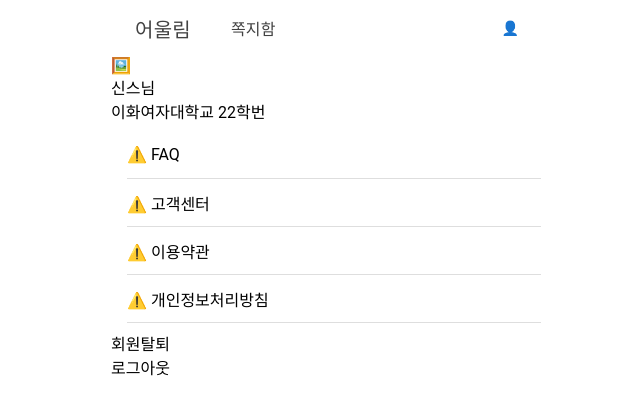
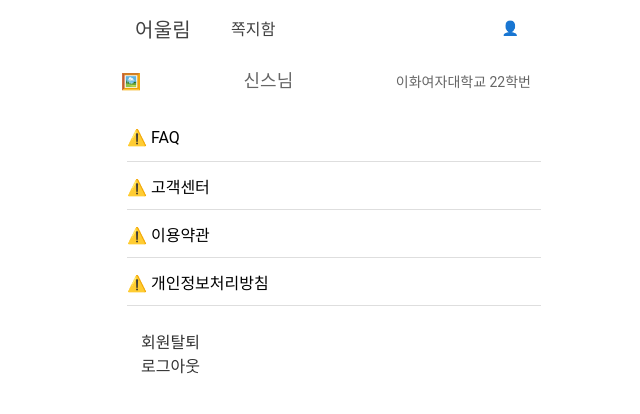
Before and after one commit to Playinc-React-NodeJS-etc/Eoullim, a React (Create React App) app: page /profile in a window 1280 px wide. Shown: the top 414 px of the page, without its empty margins (314-954 px from the left). Built offline with nearby package versions, Linux system fonts and the light colour scheme.

Commit message:
update commit

```diff
--- a/src/pages/Message/MessagePage.tsx
+++ b/src/pages/Message/MessagePage.tsx
@@ -30,11 +30,11 @@ const Home: React.FC = () => {
         <div className="main-container">
           <IonToolbar>
             <IonButtons slot="start">
-              <IonTitle className="small-title">어울림</IonTitle>
+              <IonTitle onClick={() => history.push('/home')} className="small-title">어울림</IonTitle>
             </IonButtons>
-            <IonTitle>쪽지함</IonTitle>
+            <IonTitle onClick={() => history.push('/message')}>쪽지함</IonTitle>
             <IonButtons slot="end">
-              <IonButton>👤</IonButton>
+              <IonButton onClick={() => history.push('/profile')}>👤</IonButton>
             </IonButtons>
           </IonToolbar>
           {samplePosts.map((post) => (
@@ -49,7 +49,7 @@ const Home: React.FC = () => {
                     보낸 시간: {post.createdAt}
                   </div>
                   <div>
-                    <button>⋮</button>
+                    <button onClick={() => history.push('/message-write')}>⋮</button>
                   </div>
                 </div>
               </IonCardContent>
--- a/src/pages/Profile/ProfilePage.css
+++ b/src/pages/Profile/ProfilePage.css
@@ -5,3 +5,42 @@
   margin: 0 auto;
   overflow-x: hidden;
 }
+
+.profile-header {
+  display: flex;
+  align-items: center;
+  justify-content: space-between;
+  padding: 10px;
+}
+
+.profile-icon {
+  flex-shrink: 0;
+}
+
+.profile-name {
+  flex-grow: 1;
+  text-align: center;
+  font-size: 18px;
+  color: #666;
+  margin-bottom: 4px;
+}
+
+.profile-school {
+  font-size: 14px;
+  color: #666;
+  text-align: center;
+}
+
+.action-button {
+  display: block;
+  width: 100%;
+  padding: 15px;
+  margin-bottom: 10px;
+  border: none;
+  background: none;
+  text-align: left;
+  font-size: 16px;
+  color: #333;
+  cursor: pointer;
+  text-decoration: none;
+}
--- a/src/pages/Profile/ProfilePage.tsx
+++ b/src/pages/Profile/ProfilePage.tsx
@@ -1,8 +1,11 @@
 import React from 'react';
 import { IonContent, IonHeader, IonPage, IonTitle, IonToolbar, IonButton, IonButtons, IonItem, IonLabel, IonList } from '@ionic/react';
 import './ProfilePage.css';
+import { useHistory } from 'react-router-dom';
 
 const ProfilePage: React.FC = () => {
+  const history = useHistory();
+
   return (
     <IonPage>
       <IonContent fullscreen>
@@ -14,20 +17,18 @@ const ProfilePage: React.FC = () => {
         <div className="main-container">
             <IonToolbar>
               <IonButtons slot="start">
-                <IonTitle>어울림</IonTitle>
+                <IonTitle onClick={() => history.push('/home')}>어울림</IonTitle>
               </IonButtons>
-              <IonTitle className="small-title">쪽지함</IonTitle>
+              <IonTitle className="small-title" onClick={() => history.push('/message')}>쪽지함</IonTitle>
               <IonButtons slot="end">
-                <IonButton>👤</IonButton>
+                <IonButton onClick={() => history.push('/profile')}>👤</IonButton>
               </IonButtons>
             </IonToolbar>
 
           <div className="profile-header">
             <div className="profile-icon">🖼️</div>
-            <div className="profile-info">
               <div className="profile-name">신스님</div>
               <div className="profile-school">이화여자대학교 22학번</div>
-            </div>
           </div>
           <IonList>
             <IonItem>
@@ -43,9 +44,9 @@ const ProfilePage: React.FC = () => {
               <IonLabel>⚠️ 개인정보처리방침</IonLabel>
             </IonItem>
           </IonList>
-          <div className="logout-section">
-            <div>회원탈퇴</div>
-            <div>로그아웃</div>
+          <div className="action-button">
+            <div onClick={() => history.push('/withdraw')}>회원탈퇴</div>
+            <div onClick={() => history.push('/login')}>로그아웃</div>
           </div>
         </div>
       </IonContent>
--- a/src/pages/Withdraw/WithdrawPage.css
+++ b/src/pages/Withdraw/WithdrawPage.css
@@ -47,3 +47,7 @@
     display: flex;
     justify-content: center;
 }
+
+.ion-text-wrap {
+  max-width: '400px'
+}
--- a/src/pages/Withdraw/WithdrawPage.tsx
+++ b/src/pages/Withdraw/WithdrawPage.tsx
@@ -10,7 +10,7 @@ const WithdrawPage: React.FC = () => {
   const handleWithdraw = async (e: React.FormEvent) => {
     e.preventDefault();
     try {
-      const response = await fetch('/api/withdraw', {
+      await fetch('/api/withdraw', {
         method: 'POST',
         headers: {
           'Content-Type': 'application/json',
@@ -18,15 +18,9 @@ const WithdrawPage: React.FC = () => {
         body: JSON.stringify({ password }),
       });
 
-      if (response.ok) {
-        alert('회원탈퇴가 완료되었습니다.');
-        history.push('/signup');
-      } else {
-        alert('회원탈퇴에 실패했습니다. 다시 시도해주세요.');
-      }
+      history.push('/signup');
     } catch (error) {
-      console.error('Error:', error);
-      alert('오류가 발생했습니다. 다시 시도해주세요.');
+      console.error('Error during withdrawal:', error);
     }
   };
 
@@ -48,12 +42,13 @@ const WithdrawPage: React.FC = () => {
       </IonInput>
 
       <div className="withdraw-button-container">
-        <IonButton className="ion-text-wrap" style={{ maxWidth: '400px' }}>
+        <IonButton
+          className="ion-text-wrap"
+          onClick={handleWithdraw}
+        >
           회원탈퇴
         </IonButton>
       </div>
-
-
     </div>
   );
 };
```
